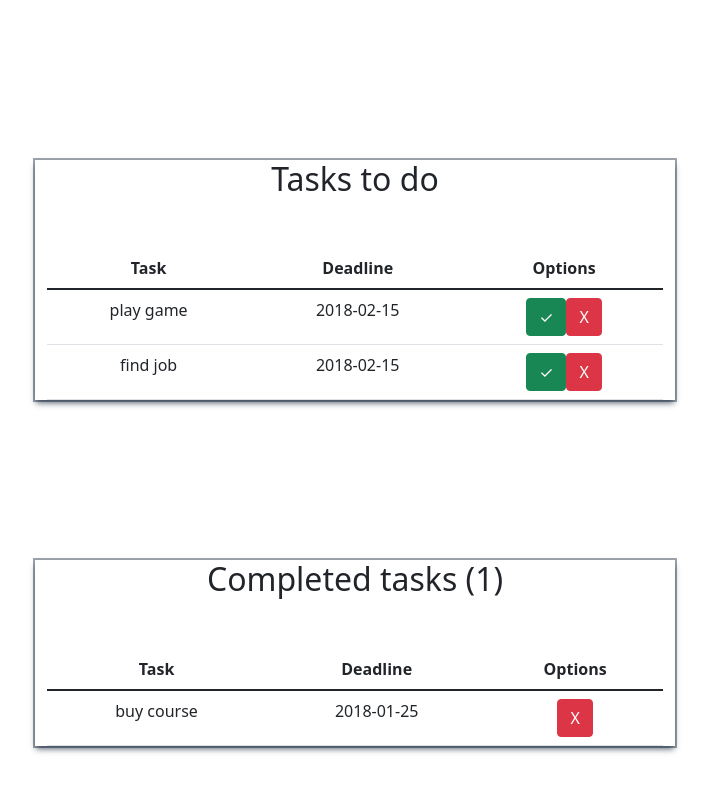
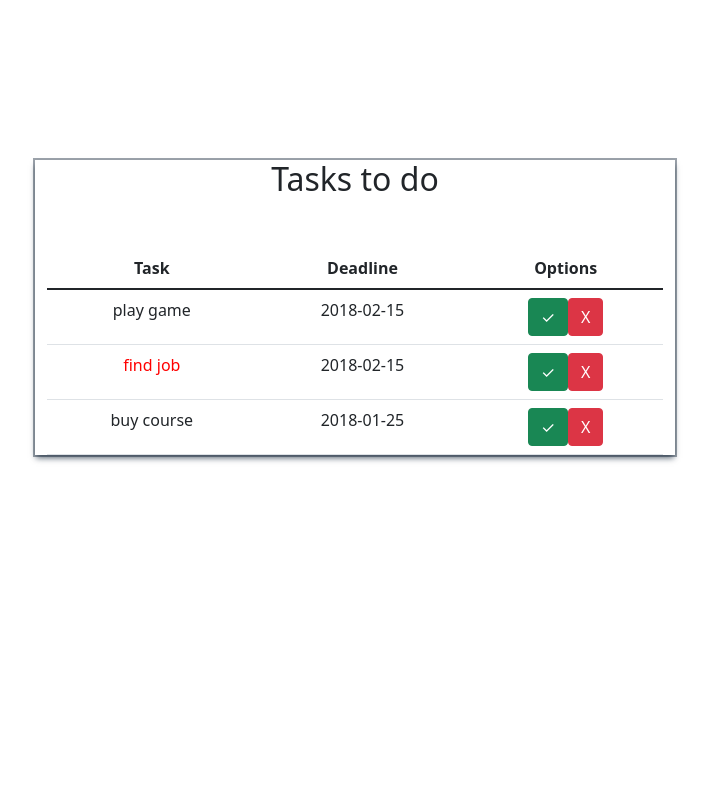
Before and after one commit to MacWar/ToDoApp, a React (Create React App) app: page / in a window 1280 px wide. Shown: the top 792 px of the page, without its empty margins (285-994 px from the left). Built offline with nearby package versions, Linux system fonts and the light colour scheme.

Commit message:
Add important task mark and finish task date

```diff
--- a/src/components/App.js
+++ b/src/components/App.js
@@ -18,7 +18,7 @@ export default class App extends Component {
         id:2,
         description:"find job",
         dateDeadline: '2018-02-15',
-        priority: false,
+        priority: true,
         isActive: true,
         dateCompleted:null,
       },
@@ -27,11 +27,12 @@ export default class App extends Component {
         description:"buy course",
         dateDeadline: '2018-01-25',
         priority: false,
-        isActive: false,
+        isActive: true,
         dateCompleted:null,
       },
     ]
   }
+
   handleDeleteTask=(id)=>{
     const taskList=[...this.state.taskList]
     const index=taskList.findIndex(item=>taskList.id===id)
@@ -42,6 +43,7 @@ export default class App extends Component {
   }
   handleCompleteTask=(id)=>{
     const taskList=[...this.state.taskList]
+
     taskList.forEach(item=>{
       if(item.id===id){
         item.isActive=false
--- a/src/components/Task.css
+++ b/src/components/Task.css
@@ -0,0 +1,3 @@
+.importantDecription{
+    color: red
+}
--- a/src/components/Task.js
+++ b/src/components/Task.js
@@ -3,14 +3,13 @@ import './Task.css'
 import 'bootstrap/dist/css/bootstrap.min.css';
 
 export default function Task(props) {
-    const {description, dateDeadline, id} = props.task;
+    const {description, dateDeadline, id, priority} = props.task;
 
-    const important = {color : 'red'}
-
+    const completeDate = new Date().toLocaleString();
     if(props.active)
         return (
             <tr className="task">
-                <td>{description}</td>
+                <td className= {priority===true ? "importantDecription" : "normalDescripton"} >{description}</td>
                 <td>{dateDeadline}</td>
                 <td>
                     <button onClick={()=>props.completeTask(id)} className="btn btn-success">&#10003;</button>
@@ -21,8 +20,9 @@ export default function Task(props) {
     else
     return (
             <tr className="task">
-                <td>{description}</td>
+                <td className={priority ? "importantDecription" : ""}>{description}</td>
                 <td>{dateDeadline}</td>
+                <td>{completeDate}</td>
                 <td>
                     <button onClick={()=>props.deleteTask(id)} className="btn btn-danger">X</button>
                 </td>
--- a/src/components/TaskContainer.js
+++ b/src/components/TaskContainer.js
@@ -8,11 +8,13 @@ export default function TaskContainer(props) {
     const finsishedTasks = props.taskList.filter(task => !task.isActive);
 
     const activeTaskList = activeTasks.map((task) => {
-        return(<Task key={task.id} task={task} deleteTask={props.deleteTask} completeTask={props.completeTask} active={task.isActive}/>)
+        return(<Task key={task.id} task={task} deleteTask={props.deleteTask} completeTask={props.completeTask} active={task.isActive} priority={task.priority}/>)
     })
     const finsishedTasksList = finsishedTasks.map((task) => {
-        return(<Task key={task.id} task={task} deleteTask={props.deleteTask} completeTask={props.completeTask} active={task.isActive}/>)
+        return(<Task key={task.id} task={task} deleteTask={props.deleteTask} completeTask={props.completeTask} active={task.isActive} important={task.priority} />)
     })
+
+
     return (
         <>
             <div className="container">
@@ -43,6 +45,7 @@ export default function TaskContainer(props) {
                             <tr>
                                 <th>Task</th>
                                 <th>Deadline</th>
+                                <th>Finish date</th>
                                 <th>Options</th>
                             </tr>
                         </thead>
```
